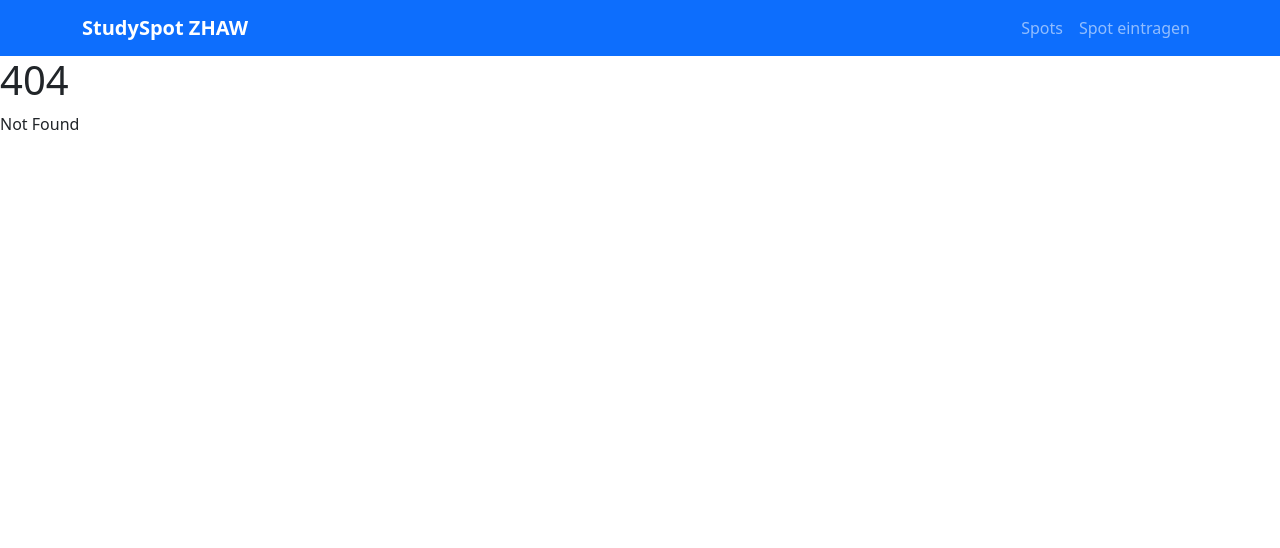
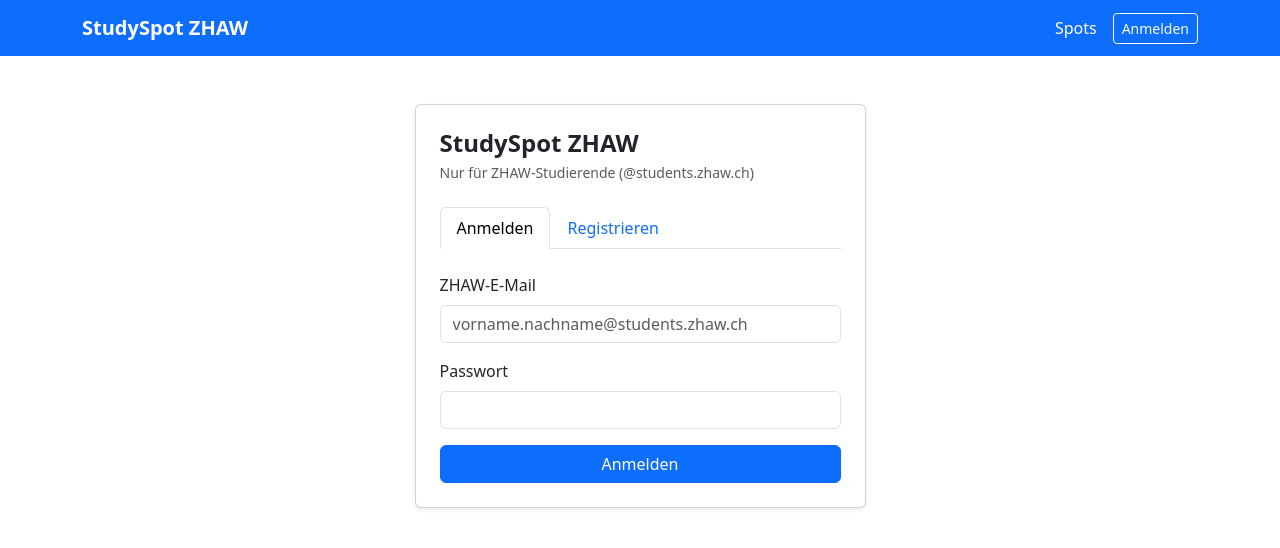
Before and after one commit to rexheeri/studyspot-zhaw, a SvelteKit app: page /login in a window 1280 px wide. Before the commit this address had no page. Shown: the top 548 px of the page. Built offline with nearby package versions, Linux system fonts and the light colour scheme; no server answers.

Commit message:
feat: Supabase Auth – ZHAW-Login, Route Guard, Admin-Delete

```diff
--- a/package.json
+++ b/package.json
@@ -28,6 +28,8 @@
 		"vite": "^8.0.7"
 	},
 	"dependencies": {
+		"@supabase/ssr": "^0.10.3",
+		"@supabase/supabase-js": "^2.106.1",
 		"bootstrap": "^5.3.8",
 		"bootstrap-icons": "^1.13.1",
 		"mongodb": "^7.2.0"
--- /dev/null
+++ b/src/hooks.server.js
@@ -0,0 +1,21 @@
+// src/hooks.server.js
+// Läuft bei JEDEM Request – liest Session aus Cookie und stellt sie allen Pages zur Verfügung
+
+import { createSupabaseServerClient } from '$lib/supabase';
+
+export async function handle({ event, resolve }) {
+  event.locals.supabase = createSupabaseServerClient(event.cookies);
+
+  const {
+    data: { session }
+  } = await event.locals.supabase.auth.getSession();
+
+  event.locals.session = session;
+  event.locals.user = session?.user ?? null;
+
+  return resolve(event, {
+    filterSerializedResponseHeaders(name) {
+      return name === 'content-range' || name === 'x-supabase-api-version';
+    }
+  });
+}
--- /dev/null
+++ b/src/lib/supabase.js
@@ -0,0 +1,20 @@
+// src/lib/supabase.js
+// Supabase Server-Client – wird in hooks.server.js und Page-Server-Dateien genutzt
+
+import { createServerClient } from '@supabase/ssr';
+import { PUBLIC_SUPABASE_URL, PUBLIC_SUPABASE_ANON_KEY } from '$env/static/public';
+
+export function createSupabaseServerClient(cookies) {
+  return createServerClient(PUBLIC_SUPABASE_URL, PUBLIC_SUPABASE_ANON_KEY, {
+    cookies: {
+      getAll() {
+        return cookies.getAll();
+      },
+      setAll(cookiesToSet) {
+        cookiesToSet.forEach(({ name, value, options }) => {
+          cookies.set(name, value, { ...options, path: '/' });
+        });
+      }
+    }
+  });
+}
--- /dev/null
+++ b/src/routes/+layout.server.js
@@ -0,0 +1,9 @@
+// src/routes/+layout.server.js
+// Gibt User/Session an ALLE Seiten weiter (über $page.data.user zugänglich)
+
+export async function load({ locals }) {
+  return {
+    user: locals.user,
+    session: locals.session
+  };
+}
--- a/src/routes/+layout.svelte
+++ b/src/routes/+layout.svelte
@@ -1,39 +1,39 @@
+<!-- src/routes/+layout.svelte -->
+<!-- ERSETZE die bestehende Navbar mit dieser Version. Den Rest deines Layouts (Bootstrap-Import etc.) beibehalten. -->
+
 <script>
-	import favicon from '$lib/assets/favicon.svg';
-	import 'bootstrap/dist/css/bootstrap.min.css';
-	import 'bootstrap-icons/font/bootstrap-icons.css';
-let { children } = $props();
+  import { enhance } from '$app/forms';
+
+  let { data, children } = $props();
+  let user = $derived(data.user);
 </script>
 
-<svelte:head>
-	<link rel="icon" href={favicon} />
-</svelte:head>
+<!-- Bootstrap CSS – falls noch nicht vorhanden -->
+<link
+  rel="stylesheet"
+  href="https://cdn.jsdelivr.net/npm/bootstrap@5.3.3/dist/css/bootstrap.min.css"
+/>
 
-<nav class="navbar navbar-expand-md navbar-dark bg-primary">
-	<div class="container">
-		<a class="navbar-brand fw-bold" href="/">StudySpot ZHAW</a>
-		<button
-			class="navbar-toggler"
-			type="button"
-			data-bs-toggle="collapse"
-			data-bs-target="#mainNav"
-			aria-controls="mainNav"
-			aria-expanded="false"
-			aria-label="Navigation umschalten"
-		>
-			<span class="navbar-toggler-icon"></span>
-		</button>
-		<div class="collapse navbar-collapse" id="mainNav">
-			<ul class="navbar-nav ms-auto mb-2 mb-md-0">
-				<li class="nav-item">
-					<a class="nav-link" href="/spots">Spots</a>
-				</li>
-				<li class="nav-item">
-					<a class="nav-link" href="/spots/create">Spot eintragen</a>
-				</li>
-			</ul>
-		</div>
-	</div>
+<nav class="navbar navbar-dark bg-primary">
+  <div class="container">
+    <a class="navbar-brand fw-bold" href="/">StudySpot ZHAW</a>
+    <div class="d-flex align-items-center gap-3">
+      <a class="nav-link text-white" href="/spots">Spots</a>
+
+      {#if user}
+        <!-- Eingeloggt: Spot eintragen + Logout -->
+        <a class="nav-link text-white" href="/spots/create">Spot eintragen</a>
+        <form method="POST" action="/login?/logout" use:enhance class="mb-0">
+          <button type="submit" class="btn btn-outline-light btn-sm">
+            Abmelden
+          </button>
+        </form>
+      {:else}
+        <!-- Nicht eingeloggt: Login-Link -->
+        <a class="btn btn-outline-light btn-sm" href="/login">Anmelden</a>
+      {/if}
+    </div>
+  </div>
 </nav>
 
 {@render children()}
--- /dev/null
+++ b/src/routes/auth/callback/+server.js
@@ -0,0 +1,15 @@
+// src/routes/auth/callback/+server.js
+// Verarbeitet den Bestätigungslink aus der Supabase-E-Mail
+
+import { redirect } from '@sveltejs/kit';
+
+export async function GET({ url, locals }) {
+  const code = url.searchParams.get('code');
+
+  if (code) {
+    await locals.supabase.auth.exchangeCodeForSession(code);
+  }
+
+  // Nach erfolgreicher Bestätigung → direkt zur Spots-Übersicht
+  redirect(303, '/spots');
+}
--- /dev/null
+++ b/src/routes/login/+page.server.js
@@ -0,0 +1,71 @@
+// src/routes/login/+page.server.js
+
+import { fail, redirect } from '@sveltejs/kit';
+import { ADMIN_EMAIL } from '$env/static/private';
+
+export async function load({ locals }) {
+  // Bereits eingeloggt → direkt zu /spots
+  if (locals.user) {
+    redirect(303, '/spots');
+  }
+  return {};
+}
+
+export const actions = {
+  // --- REGISTRIERUNG ---
+  register: async ({ request, locals }) => {
+    const data = await request.formData();
+    const email = data.get('email')?.toString().trim().toLowerCase();
+    const password = data.get('password')?.toString();
+
+    // ZHAW-Mail-Pflicht
+    if (!email?.endsWith('@students.zhaw.ch')) {
+      return fail(400, {
+        action: 'register',
+        error: 'Nur ZHAW-Studierende mit einer @students.zhaw.ch Adresse dürfen sich registrieren.'
+      });
+    }
+
+    if (!password || password.length < 8) {
+      return fail(400, {
+        action: 'register',
+        error: 'Das Passwort muss mindestens 8 Zeichen lang sein.'
+      });
+    }
+
+    const { error } = await locals.supabase.auth.signUp({ email, password });
+
+    if (error) {
+      return fail(400, { action: 'register', error: error.message });
+    }
+
+    return {
+      action: 'register',
+      success: 'Konto erstellt! Bitte bestätige deine E-Mail-Adresse, dann kannst du dich einloggen.'
+    };
+  },
+
+  // --- LOGIN ---
+  login: async ({ request, locals, cookies }) => {
+    const data = await request.formData();
+    const email = data.get('email')?.toString().trim().toLowerCase();
+    const password = data.get('password')?.toString();
+
+    const { error } = await locals.supabase.auth.signInWithPassword({ email, password });
+
+    if (error) {
+      return fail(400, {
+        action: 'login',
+        error: 'E-Mail oder Passwort falsch. Oder E-Mail noch nicht bestätigt.'
+      });
+    }
+
+    redirect(303, '/spots');
+  },
+
+  // --- LOGOUT ---
+  logout: async ({ locals }) => {
+    await locals.supabase.auth.signOut();
+    redirect(303, '/');
+  }
+};
--- /dev/null
+++ b/src/routes/login/+page.svelte
@@ -0,0 +1,113 @@
+<!-- src/routes/login/+page.svelte -->
+<script>
+  import { enhance } from '$app/forms';
+
+  let { form } = $props();
+
+  let activeTab = $state('login'); // 'login' | 'register'
+</script>
+
+<svelte:head>
+  <title>Login – StudySpot ZHAW</title>
+</svelte:head>
+
+<div class="container py-5">
+  <div class="row justify-content-center">
+    <div class="col-md-5">
+      <div class="card shadow-sm">
+        <div class="card-body p-4">
+          <h1 class="h4 mb-1 fw-bold">StudySpot ZHAW</h1>
+          <p class="text-muted small mb-4">Nur für ZHAW-Studierende (@students.zhaw.ch)</p>
+
+          <!-- Tabs -->
+          <ul class="nav nav-tabs mb-4">
+            <li class="nav-item">
+              <button
+                class="nav-link {activeTab === 'login' ? 'active' : ''}"
+                onclick={() => (activeTab = 'login')}
+              >
+                Anmelden
+              </button>
+            </li>
+            <li class="nav-item">
+              <button
+                class="nav-link {activeTab === 'register' ? 'active' : ''}"
+                onclick={() => (activeTab = 'register')}
+              >
+                Registrieren
+              </button>
+            </li>
+          </ul>
+
+          <!-- Fehlermeldung / Erfolg -->
+          {#if form?.error && form?.action === activeTab}
+            <div class="alert alert-danger py-2 small">{form.error}</div>
+          {/if}
+          {#if form?.success && form?.action === 'register'}
+            <div class="alert alert-success py-2 small">{form.success}</div>
+          {/if}
+
+          <!-- LOGIN-FORMULAR -->
+          {#if activeTab === 'login'}
+            <form method="POST" action="?/login" use:enhance>
+              <div class="mb-3">
+                <label for="login-email" class="form-label">ZHAW-E-Mail</label>
+                <input
+                  id="login-email"
+                  type="email"
+                  name="email"
+                  class="form-control"
+                  placeholder="vorname.nachname@students.zhaw.ch"
+                  required
+                />
+              </div>
+              <div class="mb-3">
+                <label for="login-password" class="form-label">Passwort</label>
+                <input
+                  id="login-password"
+                  type="password"
+                  name="password"
+                  class="form-control"
+                  required
+                />
+              </div>
+              <button type="submit" class="btn btn-primary w-100">Anmelden</button>
+            </form>
+          {/if}
+
+          <!-- REGISTRIERUNGS-FORMULAR -->
+          {#if activeTab === 'register'}
+            <form method="POST" action="?/register" use:enhance>
+              <div class="mb-3">
+                <label for="reg-email" class="form-label">ZHAW-E-Mail</label>
+                <input
+                  id="reg-email"
+                  type="email"
+                  name="email"
+                  class="form-control"
+                  placeholder="vorname.nachname@students.zhaw.ch"
+                  required
+                />
+              </div>
+              <div class="mb-3">
+                <label for="reg-password" class="form-label">Passwort</label>
+                <input
+                  id="reg-password"
+                  type="password"
+                  name="password"
+                  class="form-control"
+                  placeholder="Mindestens 8 Zeichen"
+                  required
+                />
+              </div>
+              <button type="submit" class="btn btn-primary w-100">Konto erstellen</button>
+              <p class="text-muted small mt-3 mb-0">
+                Nach der Registrierung erhältst du eine Bestätigungsmail an deine ZHAW-Adresse.
+              </p>
+            </form>
+          {/if}
+        </div>
+      </div>
+    </div>
+  </div>
+</div>
```
Also changed, not shown: src/routes/spots/[id]/+page.server.js (+57 -28 lines), src/routes/spots/[id]/+page.svelte (+12 -0 lines), src/routes/spots/create/+page.server.js (+40 -34 lines), 1 other file (tests, documents, lock files or other folders).
